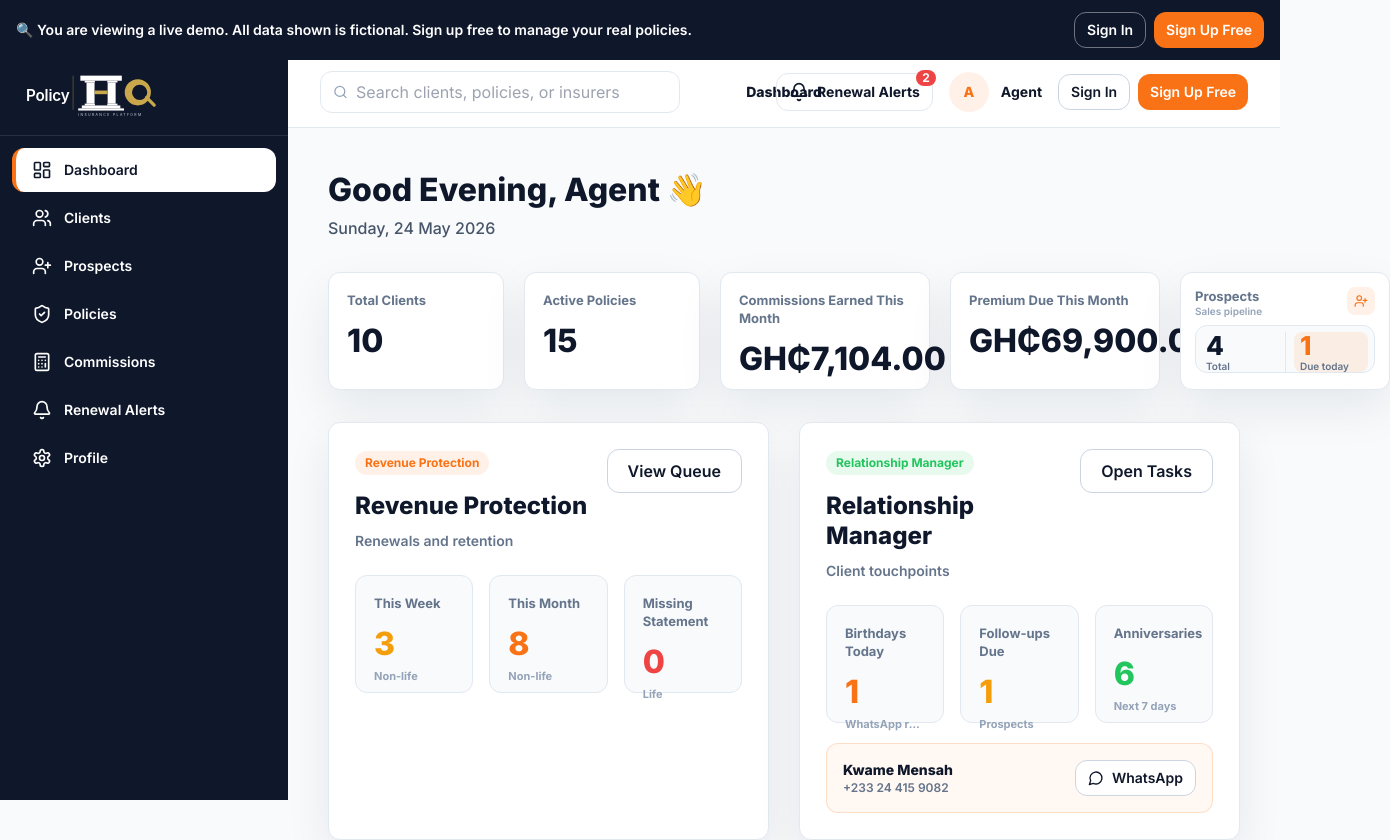
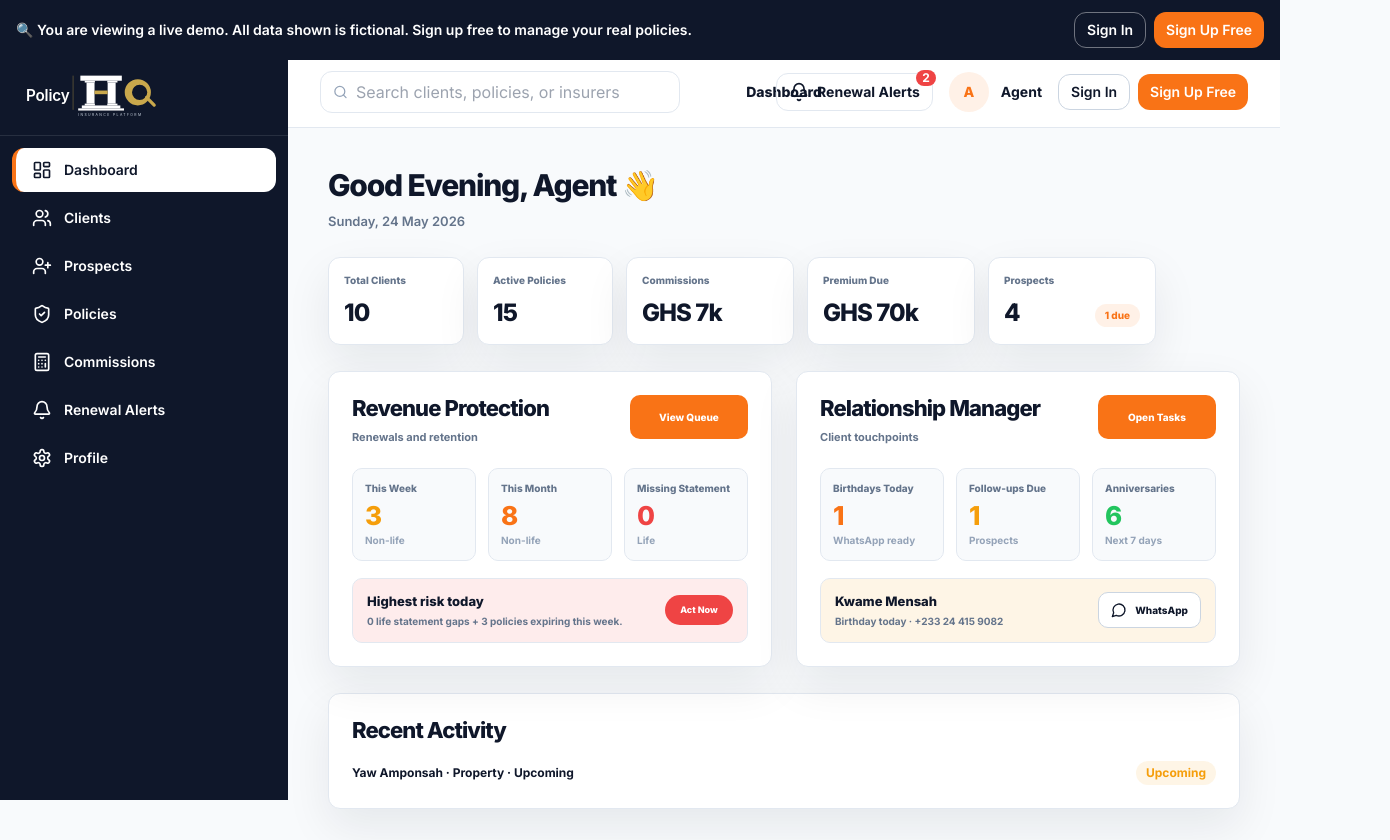
Before and after one commit to mrprincewinez1-glitch/PolicyHQ, a Next.js app: page /demo in a window 1280 px wide. Shown: the top 840 px of the page, 1390 px wide, since content can reach past the window. Built offline with nearby package versions, Linux system fonts and the light colour scheme.

Commit message:
Match dashboard to Figma mockup composition

```diff
--- a/components/app/app-shell-client.tsx
+++ b/components/app/app-shell-client.tsx
@@ -7,7 +7,6 @@ import type { ChangeEvent, FormEvent, ReactNode } from "react";
 import {
   Bell,
   Calculator,
-  CheckCircle2,
   Cake,
   Download,
   FileText,
@@ -951,23 +950,23 @@ function Dashboard({ data, base, totalPaidThisMonth, openPolicy, todaysBirthdays
   }
 
   return (
-    <div className="max-w-[1062px] space-y-8">
+    <div className="max-w-[1062px] space-y-[26px]">
       <div>
-        <h1 className="text-[32px] font-extrabold leading-[44px] text-primary">{greeting(firstName(data.profile.full_name))}</h1>
-        <p className="mt-1 text-base font-medium leading-6 text-slate-600">{fullDate()}</p>
+        <h1 className="text-[30px] font-extrabold leading-[35px] tracking-[-0.04em] text-primary">{greeting(firstName(data.profile.full_name))}</h1>
+        <p className="mt-2 text-[13px] font-semibold leading-5 text-slate-500">{fullDate()}</p>
       </div>
-      <div className="grid gap-5 md:grid-cols-2 xl:grid-cols-[176px_176px_210px_210px_210px]">
+      <div className="grid gap-[13px] md:grid-cols-2 xl:grid-cols-[136px_136px_168px_168px_168px]">
         <DashboardStatLink label="Total Clients" value={data.clients.length} href={navHref(base, "clients")} />
         <DashboardStatLink label="Active Policies" value={active.length} href={navHref(base, "policies")} />
-        <DashboardStatLink label="Commissions Earned This Month" value={formatCurrency(totalPaidThisMonth)} href={navHref(base, "commissions")} wide />
-        <DashboardStatLink label="Premium Due This Month" value={formatCurrency(premiumDueThisMonth)} href={`${base}/renewals/month`} wide />
+        <DashboardStatLink label="Commissions" value={formatCompactCurrency(totalPaidThisMonth)} href={navHref(base, "commissions")} wide />
+        <DashboardStatLink label="Premium Due" value={formatCompactCurrency(premiumDueThisMonth)} href={`${base}/renewals/month`} wide />
         <ProspectsDashboardCard total={data.prospects.length} dueToday={followUpsDueToday} href={navHref(base, "prospects")} />
       </div>
-      <div className="grid gap-[30px] lg:grid-cols-2">
+      <div className="grid gap-6 lg:grid-cols-2">
         <RevenueProtectionPanel mix={dashboardMix} metrics={revenueMetrics} base={base} />
         <RelationshipManagerPanel metrics={relationshipMetrics} birthdays={todaysBirthdays} base={base} />
       </div>
-      <Card className="min-h-[250px]"><CardHeader><h2 className="text-xl font-extrabold text-primary">Recent Activity</h2></CardHeader><DataTable headers={["Client Name", "Policy Number", "Type", "Expiry Date", "Status"]} rows={recent.map((p) => [<button className="font-bold text-primary" onClick={() => openPolicy(p)} key={p.id}>{p.client.full_name}</button>, p.policy_number, p.policy_type, formatDate(p.expiry_date), p.status])} /></Card>
+      <RecentActivityPanel recent={recent} openPolicy={openPolicy} />
     </div>
   );
 }
@@ -982,72 +981,79 @@ type DashboardPanelMetric = {
 
 function NoDataDashboard({ base, profileName }: { base: string; profileName: string }) {
   return (
-    <div className="max-w-[1062px] space-y-8">
+    <div className="max-w-[1062px] space-y-[26px]">
       <div>
-        <h1 className="text-[32px] font-extrabold leading-[44px] text-primary">{greeting(firstName(profileName))}</h1>
-        <p className="mt-1 text-base font-medium leading-6 text-slate-600">Set up your book to activate revenue, renewal, and relationship tracking.</p>
+        <h1 className="text-[30px] font-extrabold leading-[35px] tracking-[-0.04em] text-primary">Welcome to PolicyHQ</h1>
+        <p className="mt-2 text-[13px] font-semibold leading-5 text-slate-500">Set up your book once. PolicyHQ will turn it into daily actions.</p>
       </div>
-      <div className="grid gap-[30px] lg:grid-cols-[1.08fr_0.92fr]">
-        <Card className="overflow-hidden">
-          <CardHeader className="border-b-0 p-[26px] pb-0">
-            <Badge tone="orange">First setup</Badge>
-            <h2 className="mt-4 text-2xl font-extrabold leading-[30px] text-primary">Client book setup</h2>
-            <p className="mt-2 text-sm font-semibold leading-6 text-slate-500">Add records, import a spreadsheet, or start with prospects.</p>
+      <div className="grid gap-6 lg:grid-cols-[1.15fr_0.85fr]">
+        <Card className="min-h-[248px] overflow-hidden">
+          <CardHeader className="border-b-0 p-7 pb-0">
+            <h2 className="text-[22px] font-extrabold leading-[26px] tracking-[-0.04em] text-primary">Start with your existing clients</h2>
+            <p className="mt-3 text-[13px] font-semibold leading-6 text-slate-500">Most agents already have a book of business. Import it first, then fill in any missing fields.</p>
           </CardHeader>
-          <CardContent className="grid gap-4 p-[26px] sm:grid-cols-3">
-            <SetupStep icon={Users} title="Clients" body="Store customer details once." href={navHref(base, "clients")} />
-            <SetupStep icon={Upload} title="Import" body="Map spreadsheet columns." href={navHref(base, "clients")} />
-            <SetupStep icon={UserPlus} title="Prospects" body="Track leads before sale." href={navHref(base, "prospects")} />
+          <CardContent className="p-7 pt-6">
+            <div className="grid gap-3.5 sm:grid-cols-3">
+              <SetupStep number="1" title="Import clients" body="Upload Excel or CSV from your insurer." href={navHref(base, "clients")} />
+              <SetupStep number="2" title="Review policies" body="Confirm class, expiry, and premium." href={navHref(base, "policies")} />
+              <SetupStep number="3" title="Track actions" body="Renewals, birthdays, and commissions appear here." href={navHref(base, "dashboard")} />
+            </div>
+            <Button asChild className="mt-6 min-w-[118px] rounded-[10px] text-[10px] font-extrabold">
+              <Link href={navHref(base, "clients")}>Import Clients</Link>
+            </Button>
           </CardContent>
         </Card>
-        <Card>
-          <CardHeader className="border-b-0 p-[26px] pb-0">
-            <h2 className="text-2xl font-extrabold leading-[30px] text-primary">Operational coverage</h2>
+        <Card className="min-h-[248px]">
+          <CardHeader className="border-b-0 p-7 pb-0">
+            <h2 className="text-[22px] font-extrabold leading-[26px] tracking-[-0.04em] text-primary">What becomes active after setup?</h2>
           </CardHeader>
-          <CardContent className="space-y-4 p-[26px]">
+          <CardContent className="space-y-[13px] p-7 pt-6">
             <DashboardChecklistItem title="Revenue protection" body="Renewals, lapse risk, and premium windows." />
             <DashboardChecklistItem title="Relationship manager" body="Birthdays, follow-ups, and anniversaries." />
             <DashboardChecklistItem title="Daily activity" body="Recent actions and priority records." />
+            <Button asChild variant="outline" className="mt-1 min-w-[118px] rounded-[10px] text-[10px] font-extrabold">
+              <Link href={navHref(base, "prospects")}>Add Prospect</Link>
+            </Button>
           </CardContent>
         </Card>
       </div>
-      <div className="grid gap-[30px] lg:grid-cols-2">
-        <DashboardEmptyPillar title="Revenue Protection" body="Renewal and lapse workload." />
-        <DashboardEmptyPillar title="Relationship Manager" body="Birthdays, follow-ups, and anniversaries." />
+      <div className="grid gap-6 lg:grid-cols-2">
+        <DashboardEmptyPillar title="Revenue Protection" body="Waiting for policy data" helper="Import clients or add a first policy to activate this card." />
+        <DashboardEmptyPillar title="Relationship Manager" body="Waiting for client activity" helper="Birthdays and follow-ups appear when client details are captured." />
       </div>
     </div>
   );
 }
 
-function SetupStep({ icon: Icon, title, body, href }: { icon: LucideIcon; title: string; body: string; href: string }) {
-  return (
-    <Link href={href} className="rounded-xl border border-slate-200 bg-slate-50 p-4 transition hover:border-accent hover:bg-accent/5">
-      <span className="inline-flex h-10 w-10 items-center justify-center rounded-xl bg-accent text-white"><Icon className="h-5 w-5" /></span>
-      <strong className="mt-4 block text-base font-extrabold text-primary">{title}</strong>
-      <span className="mt-1 block text-sm font-semibold leading-5 text-slate-500">{body}</span>
+function SetupStep({ number, title, body, href }: { number: string; title: string; body: string; href: string }) {
+  return (
+    <Link href={href} className="min-h-28 rounded-xl border border-slate-200 bg-white p-[18px] transition hover:border-accent hover:bg-accent/5">
+      <span className="inline-flex h-7 min-w-7 items-center justify-center rounded-full bg-accent/10 px-2 text-[11px] font-extrabold text-accent">{number}</span>
+      <strong className="mt-3.5 block text-sm font-extrabold text-primary">{title}</strong>
+      <span className="mt-2 block text-[10px] font-bold leading-[1.45] text-slate-500">{body}</span>
     </Link>
   );
 }
 
 function DashboardChecklistItem({ title, body }: { title: string; body: string }) {
   return (
-    <div className="flex gap-3 rounded-xl border border-slate-200 bg-slate-50 p-4">
-      <CheckCircle2 className="mt-0.5 h-5 w-5 shrink-0 text-success" />
+    <div className="flex items-start gap-3 rounded-xl bg-slate-50 p-3.5">
+      <span className="mt-0.5 h-5 w-5 shrink-0 rounded-full border-2 border-slate-200 bg-white" />
       <div>
-        <p className="font-extrabold text-primary">{title}</p>
-        <p className="mt-1 text-sm font-semibold leading-5 text-slate-500">{body}</p>
+        <p className="text-xs font-extrabold text-primary">{title}</p>
+        <p className="mt-1 text-[10px] font-bold leading-[1.45] text-slate-500">{body}</p>
       </div>
     </div>
   );
 }
 
-function DashboardEmptyPillar({ title, body }: { title: string; body: string }) {
-  return (
-    <Card className="min-h-[220px]">
-      <CardContent className="flex h-full min-h-[220px] flex-col justify-center p-[26px]">
-        <p className="text-xs font-extrabold uppercase tracking-[0.18em] text-accent">Waiting for data</p>
-        <h2 className="mt-3 text-2xl font-extrabold text-primary">{title}</h2>
-        <p className="mt-2 text-sm font-semibold leading-6 text-slate-500">{body}</p>
+function DashboardEmptyPillar({ title, body, helper }: { title: string; body: string; helper: string }) {
+  return (
+    <Card className="min-h-[148px]">
+      <CardContent className="flex h-full min-h-[148px] flex-col justify-center p-[23px]">
+        <h2 className="text-[22px] font-extrabold leading-[26px] tracking-[-0.04em] text-primary">{title}</h2>
+        <p className="mt-2 text-[11px] font-bold leading-[1.5] text-slate-500">{body}</p>
+        <DashboardActionRow title={body} body={helper} badge="Empty" tone="neutral" />
       </CardContent>
     </Card>
   );
@@ -1056,10 +1062,10 @@ function DashboardEmptyPillar({ title, body }: { title: string; body: string })
 function DashboardStatLink({ label, value, href, wide = false }: { label: string; value: string | number; href: string; wide?: boolean }) {
   return (
     <Link href={href} className="rounded-xl focus:outline-none focus:ring-2 focus:ring-accent">
-      <Card className={`h-[118px] transition hover:-translate-y-0.5 hover:border-accent hover:shadow-md ${wide ? "xl:w-[210px]" : "xl:w-[176px]"}`}>
-        <CardContent className="p-[18px]">
-          <p className="text-[13px] font-bold leading-[18px] text-slate-500">{label}</p>
-          <strong className="mt-3 block text-[32px] font-extrabold leading-10 text-primary">{value}</strong>
+      <Card className={`min-h-[88px] transition hover:-translate-y-0.5 hover:border-accent hover:shadow-md ${wide ? "xl:w-[168px]" : "xl:w-[136px]"}`}>
+        <CardContent className="p-[15px]">
+          <p className="text-[10px] font-extrabold leading-[14px] text-slate-500">{label}</p>
+          <strong className="mt-3 block truncate text-2xl font-extrabold leading-7 tracking-[-0.04em] text-primary">{value}</strong>
         </CardContent>
       </Card>
     </Link>
@@ -1072,21 +1078,23 @@ function RevenueProtectionPanel({ mix, metrics, base }: { mix: DashboardBusiness
   const cta = mix === "life" ? "Review Book" : "View Queue";
 
   return (
-    <Card className="min-h-[260px] overflow-hidden">
-      <CardHeader className="border-b-0 p-[26px] pb-0">
+    <Card className="min-h-[250px] overflow-hidden">
+      <CardHeader className="border-b-0 p-[23px] pb-0">
         <div className="flex flex-col gap-4 sm:flex-row sm:items-start sm:justify-between">
           <div>
-            <Badge tone="orange">Revenue Protection</Badge>
-            <h2 className="mt-4 text-2xl font-extrabold leading-[30px] text-primary">Revenue Protection</h2>
-            <p className="mt-2 text-sm font-semibold leading-6 text-slate-500">{copy}</p>
+            <h2 className="text-[22px] font-extrabold leading-[26px] tracking-[-0.04em] text-primary">Revenue Protection</h2>
+            <p className="mt-2 text-[11px] font-bold leading-[1.5] text-slate-500">{copy}</p>
           </div>
-          <Button asChild variant="outline" className="shrink-0">
+          <Button asChild className="min-w-[118px] shrink-0 rounded-[10px] text-[10px] font-extrabold">
             <Link href={href}>{cta}</Link>
           </Button>
         </div>
       </CardHeader>
-      <CardContent className="grid gap-4 p-[26px] pt-[22px] sm:grid-cols-3">
-        {metrics.map((item) => <DashboardPanelMetricCard key={item.label} metric={item} />)}
+      <CardContent className="p-[23px] pt-[22px]">
+        <div className="grid gap-3 sm:grid-cols-3">
+          {metrics.map((item) => <DashboardPanelMetricCard key={item.label} metric={item} />)}
+        </div>
+        <DashboardActionRow {...dashboardRevenueAction(mix, metrics)} />
       </CardContent>
     </Card>
   );
@@ -1094,36 +1102,25 @@ function RevenueProtectionPanel({ mix, metrics, base }: { mix: DashboardBusiness
 
 function RelationshipManagerPanel({ metrics, birthdays, base }: { metrics: DashboardPanelMetric[]; birthdays: Client[]; base: string }) {
   return (
-    <Card className="min-h-[260px] overflow-hidden">
-      <CardHeader className="border-b-0 p-[26px] pb-0">
+    <Card className="min-h-[250px] overflow-hidden">
+      <CardHeader className="border-b-0 p-[23px] pb-0">
         <div className="flex flex-col gap-4 sm:flex-row sm:items-start sm:justify-between">
           <div>
-            <Badge tone="green">Relationship Manager</Badge>
-            <h2 className="mt-4 text-2xl font-extrabold leading-[30px] text-primary">Relationship Manager</h2>
-            <p className="mt-2 text-sm font-semibold leading-6 text-slate-500">Client touchpoints</p>
+            <h2 className="text-[22px] font-extrabold leading-[26px] tracking-[-0.04em] text-primary">Relationship Manager</h2>
+            <p className="mt-2 text-[11px] font-bold leading-[1.5] text-slate-500">Client touchpoints</p>
           </div>
-          <Button asChild variant="outline" className="shrink-0">
+          <Button asChild className="min-w-[118px] shrink-0 rounded-[10px] text-[10px] font-extrabold">
             <Link href={`${navHref(base, "prospects")}?filter=today`}>Open Tasks</Link>
           </Button>
         </div>
       </CardHeader>
-      <CardContent className="space-y-5 p-[26px] pt-[22px]">
-        <div className="grid gap-4 sm:grid-cols-3">
+      <CardContent className="p-[23px] pt-[22px]">
+        <div className="grid gap-3 sm:grid-cols-3">
           {metrics.map((item) => <DashboardPanelMetricCard key={item.label} metric={item} />)}
         </div>
         {birthdays.length ? (
-          <div className="space-y-3 rounded-xl border border-accent/20 bg-accent/5 p-4">
-            {birthdays.slice(0, 2).map((client) => (
-              <div key={client.id} className="flex items-center justify-between gap-4">
-                <div className="min-w-0">
-                  <p className="truncate text-sm font-extrabold text-primary">{client.full_name}</p>
-                  <p className="truncate text-xs font-semibold text-slate-500">{client.phone_number}</p>
-                </div>
-                <WhatsAppButton href={birthdayWhatsAppHref(client)} label="WhatsApp" />
-              </div>
-            ))}
-          </div>
-        ) : null}
+          <DashboardBirthdayAction client={birthdays[0]} />
+        ) : <DashboardActionRow {...dashboardRelationshipAction(metrics)} />}
       </CardContent>
     </Card>
   );
@@ -1132,38 +1129,71 @@ function RelationshipManagerPanel({ metrics, birthdays, base }: { metrics: Dashb
 function DashboardPanelMetricCard({ metric }: { metric: DashboardPanelMetric }) {
   const color = metric.tone === "danger" ? "text-danger" : metric.tone === "warning" ? "text-warning" : metric.tone === "success" ? "text-success" : metric.tone === "accent" ? "text-accent" : "text-primary";
   return (
-    <div className="h-[118px] rounded-xl border border-slate-200 bg-slate-50 p-[18px]">
-      <p className="text-[13px] font-bold leading-[18px] text-slate-500">{metric.label}</p>
-      <strong className={`mt-3 block text-[32px] font-extrabold leading-10 ${color}`}>{metric.value}</strong>
-      {metric.helper ? <p className="mt-1 truncate text-[11px] font-bold text-slate-400">{metric.helper}</p> : null}
+    <div className="min-h-[76px] rounded-[10px] border border-slate-200 bg-slate-50 p-3">
+      <p className="text-[10px] font-extrabold leading-[14px] text-slate-500">{metric.label}</p>
+      <strong className={`mt-2 block text-[26px] font-extrabold leading-none tracking-[-0.04em] ${color}`}>{metric.value}</strong>
+      {metric.helper ? <p className="mt-1 truncate text-[10px] font-bold text-slate-400">{metric.helper}</p> : null}
     </div>
   );
 }
 
+function DashboardActionRow({ title, body, badge, tone }: { title: string; body: string; badge: string; tone: "neutral" | "danger" | "warning" | "success" }) {
+  const background = tone === "danger" ? "bg-danger/10" : tone === "warning" ? "bg-warning/10" : tone === "success" ? "bg-success/10" : "bg-slate-50";
+  const badgeColor = tone === "danger" ? "bg-danger" : tone === "warning" ? "bg-warning" : tone === "success" ? "bg-success" : "bg-primary";
+  return (
+    <div className={`mt-[17px] flex min-h-[58px] items-center justify-between gap-4 rounded-[10px] border border-slate-200 px-3.5 py-[13px] ${background}`}>
+      <div className="min-w-0">
+        <strong className="block truncate text-[13px] font-extrabold text-primary">{title}</strong>
+        <span className="mt-1 block text-[10px] font-bold leading-[1.35] text-slate-500">{body}</span>
+      </div>
+      <span className={`min-w-[68px] shrink-0 rounded-full px-2.5 py-2 text-center text-[9px] font-extrabold text-white ${badgeColor}`}>{badge}</span>
+    </div>
+  );
+}
+
+function DashboardBirthdayAction({ client }: { client: Client }) {
+  return (
+    <div className="mt-[17px] flex min-h-[58px] items-center justify-between gap-4 rounded-[10px] border border-slate-200 bg-warning/10 px-3.5 py-[13px]">
+      <div className="min-w-0">
+        <strong className="block truncate text-[13px] font-extrabold text-primary">{client.full_name}</strong>
+        <span className="mt-1 block truncate text-[10px] font-bold leading-[1.35] text-slate-500">Birthday today · {client.phone_number}</span>
+      </div>
+      <WhatsAppButton href={birthdayWhatsAppHref(client)} label="WhatsApp" className="shrink-0 rounded-[10px] text-[10px] font-extrabold" />
+    </div>
+  );
+}
+
+function RecentActivityPanel({ recent, openPolicy }: { recent: PolicyWithClient[]; openPolicy: (policy: PolicyWithClient) => void }) {
+  const latest = recent[0];
+  return (
+    <Card className="min-h-28">
+      <CardContent className="p-[23px]">
+        <h2 className="text-[22px] font-extrabold leading-[26px] tracking-[-0.04em] text-primary">Recent Activity</h2>
+        {latest ? (
+          <div className="mt-[18px] flex items-center justify-between gap-4 text-xs font-bold">
+            <button className="min-w-0 truncate text-left text-primary" onClick={() => openPolicy(latest)}>
+              {latest.client.full_name} · {latest.policy_type} · {latest.renewal_status}
+            </button>
+            <Badge tone={latest.renewal_status === "Renewed" ? "green" : latest.renewal_status === "Lost" ? "red" : "amber"}>{latest.renewal_status}</Badge>
+          </div>
+        ) : (
+          <p className="mt-[18px] text-xs font-bold text-slate-500">No recent policy activity yet.</p>
+        )}
+      </CardContent>
+    </Card>
+  );
+}
+
 function ProspectsDashboardCard({ total, dueToday, href }: { total: number; dueToday: number; href: string }) {
   return (
     <Link href={href} className="rounded-xl focus:outline-none focus:ring-2 focus:ring-accent">
-      <Card className="h-[118px] cursor-pointer overflow-hidden transition hover:-translate-y-0.5 hover:border-accent hover:shadow-md xl:w-[210px]">
-        <CardContent className="p-[14px]">
-          <div className="flex items-start justify-between gap-3">
-            <div className="min-w-0">
-              <p className="text-[13px] font-bold leading-[18px] text-slate-500">Prospects</p>
-              <p className="truncate text-[10px] font-semibold leading-3 text-slate-400">Sales pipeline</p>
-            </div>
-            <span className="inline-flex h-7 w-7 shrink-0 items-center justify-center rounded-lg bg-accent/10 text-accent">
-              <UserPlus className="h-3.5 w-3.5" />
-            </span>
-          </div>
-          <div className="mt-2 grid h-[48px] grid-cols-2 rounded-xl border border-slate-200 bg-slate-50 p-1.5">
-            <div className="px-1">
-              <strong className="block text-[26px] font-extrabold leading-7 text-primary">{total}</strong>
-              <span className="block text-[10px] font-semibold leading-3 text-slate-500">Total</span>
-            </div>
-            <div className="border-l border-slate-200 pl-2">
-              <div className="rounded-lg bg-accent/10 px-1.5">
-                <strong className="block text-[26px] font-extrabold leading-7 text-accent">{dueToday}</strong>
-                <span className="block whitespace-nowrap text-[10px] font-semibold leading-3 text-slate-500">Due today</span>
-              </div>
+      <Card className="min-h-[88px] cursor-pointer overflow-hidden transition hover:-translate-y-0.5 hover:border-accent hover:shadow-md xl:w-[168px]">
+        <CardContent className="p-[15px]">
+          <p className="text-[10px] font-extrabold leading-[14px] text-slate-500">Prospects</p>
+          <div className="mt-3 flex items-end justify-between gap-3">
+            <strong className="block text-2xl font-extrabold leading-7 tracking-[-0.04em] text-primary">{total}</strong>
+            <div className="rounded-full bg-accent/10 px-2.5 py-1 text-[10px] font-extrabold text-accent">
+              {dueToday} due
             </div>
           </div>
         </CardContent>
@@ -2357,6 +2387,43 @@ function ProspectStatusBadge({ status }: { status: ProspectStatus }) {
   return <Badge tone={tone}>{status}</Badge>;
 }
 
+function formatCompactCurrency(value: number) {
+  if (value >= 1000) return `GHS ${Math.round(value / 1000)}k`;
+  return formatCurrency(value).replace("GH₵", "GHS ");
+}
+
+function dashboardRevenueAction(mix: DashboardBusinessMix, metrics: DashboardPanelMetric[]) {
+  const valueFor = (label: string) => metrics.find((metric) => metric.label === label)?.value ?? 0;
+  if (mix === "life") {
+    const missing = valueFor("Missing Statement");
+    const atRisk = valueFor("At Risk Life");
+    if (missing) return { title: "Lapse Shield", body: `${missing} clients missing from the latest commission statement.`, badge: "Review", tone: "danger" as const };
+    if (atRisk) return { title: "Life retention watch", body: `${atRisk} clients are still inside the year 1-3 danger zone.`, badge: "Watch", tone: "warning" as const };
+    return { title: "Life book stable", body: "No immediate lapse or statement risk showing today.", badge: "Clear", tone: "success" as const };
+  }
+
+  if (mix === "mixed") {
+    const week = valueFor("This Week");
+    const missing = valueFor("Missing Statement");
+    if (week || missing) return { title: "Highest risk today", body: `${missing} life statement gaps + ${week} policies expiring this week.`, badge: "Act Now", tone: "danger" as const };
+    return { title: "Mixed book stable", body: "No critical renewal or life-retention action today.", badge: "Clear", tone: "success" as const };
+  }
+
+  const week = valueFor("This Week");
+  if (week) return { title: `${week} policies expire this week`, body: "Prioritise critical renewals before they become lost business.", badge: "This Week", tone: "danger" as const };
+  const nextWeek = valueFor("Next Week");
+  if (nextWeek) return { title: `${nextWeek} renewals next week`, body: "Prepare quotes and client follow-ups before the window gets tight.", badge: "Next", tone: "warning" as const };
+  return { title: "Renewal queue stable", body: "No urgent renewal pressure in the current week.", badge: "Clear", tone: "success" as const };
+}
+
+function dashboardRelationshipAction(metrics: DashboardPanelMetric[]) {
+  const followUps = metrics.find((metric) => metric.label === "Follow-ups Due")?.value ?? 0;
+  const anniversaries = metrics.find((metric) => metric.label === "Anniversaries")?.value ?? 0;
+  if (followUps) return { title: "Relationship tasks due", body: `${followUps} prospect follow-ups need attention today.`, badge: "Follow up", tone: "warning" as const };
+  if (anniversaries) return { title: "Policy anniversary reviews", body: `${anniversaries} clients due for a coverage review.`, badge: "Upsell", tone: "success" as const };
+  return { title: "Client touchpoints clear", body: "No birthday, follow-up, or anniversary task due today.", badge: "Clear", tone: "success" as const };
+}
+
 function dashboardBusinessMix(data: AppData): DashboardBusinessMix {
   if (!data.clients.length && !data.policies.length && !data.prospects.length) return "empty";
   const lifePolicies = data.policies.filter(isLifePolicy).length;
```
